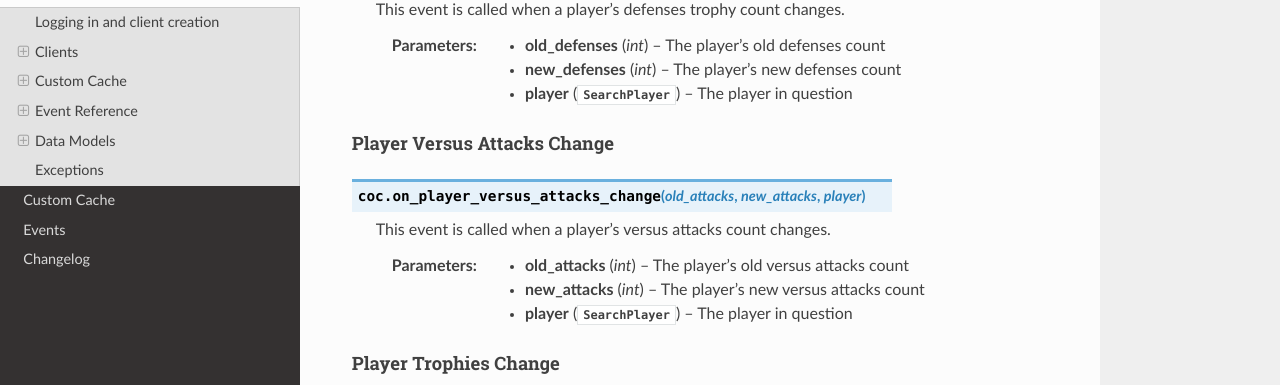
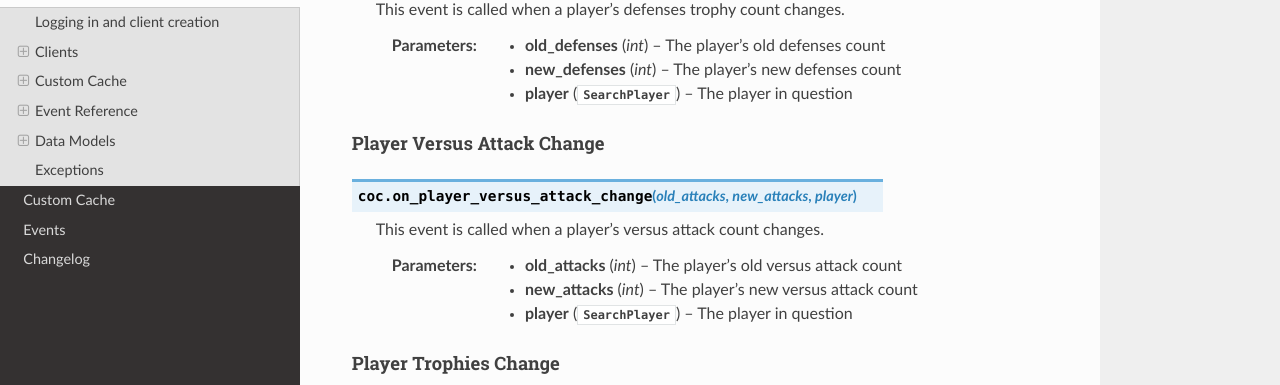
Before and after one commit to mathsman5133/coc.py, a Sphinx documentation site: the page built from docs/api.rst, in a window 1280 px wide and 900 px high, scrolled down 10174 px. Shown: the part 129-514 px from the top of the window. Built offline with Sphinx 7.4.7 and the Read the Docs theme 2.0.0, drawn with Linux system fonts in a browser that asks for light colours.

Commit message:
Fix naming inconsistencies - `versus_attacks_wins` --> `versus_attack_wins` - Including the naming inconsistency with `on_player_versus_attack_change`

```diff
--- a/docs/api.rst
+++ b/docs/api.rst
@@ -664,18 +664,18 @@
     :param player: The player in question
     :type player: :class:`SearchPlayer`
 
-.. _on_player_versus_attacks_change:
+.. _on_player_versus_attack_change:
 
-Player Versus Attacks Change
+Player Versus Attack Change
 ^^^^^^^^^^^^^^^^^^^^^^^^^^^^^
 
-.. py:function:: on_player_versus_attacks_change(old_attacks, new_attacks, player)
+.. py:function:: on_player_versus_attack_change(old_attacks, new_attacks, player)
 
-    This event is called when a player's versus attacks count changes.
+    This event is called when a player's versus attack count changes.
 
-    :param old_attacks: The player's old versus attacks count
+    :param old_attacks: The player's old versus attack count
     :type old_attacks: int
-    :param new_attacks: The player's new versus attacks count
+    :param new_attacks: The player's new versus attack count
     :type new_attacks: int
     :param player: The player in question
     :type player: :class:`SearchPlayer`
--- a/docs/events.rst
+++ b/docs/events.rst
@@ -95,7 +95,7 @@
 +----------------------------------------------+-------------------------------------+
 | :ref:`on_player_defense_wins_change`         | :ref:`player_event_group`           |
 +----------------------------------------------+-------------------------------------+
-| :ref:`on_player_versus_attacks_change`       | :ref:`player_event_group`           |
+| :ref:`on_player_versus_attack_change`        | :ref:`player_event_group`           |
 +----------------------------------------------+-------------------------------------+
 | :ref:`on_player_trophies_change`             | :ref:`player_event_group`           |
 +----------------------------------------------+-------------------------------------+
```
Also changed, not shown: 2 other files.
